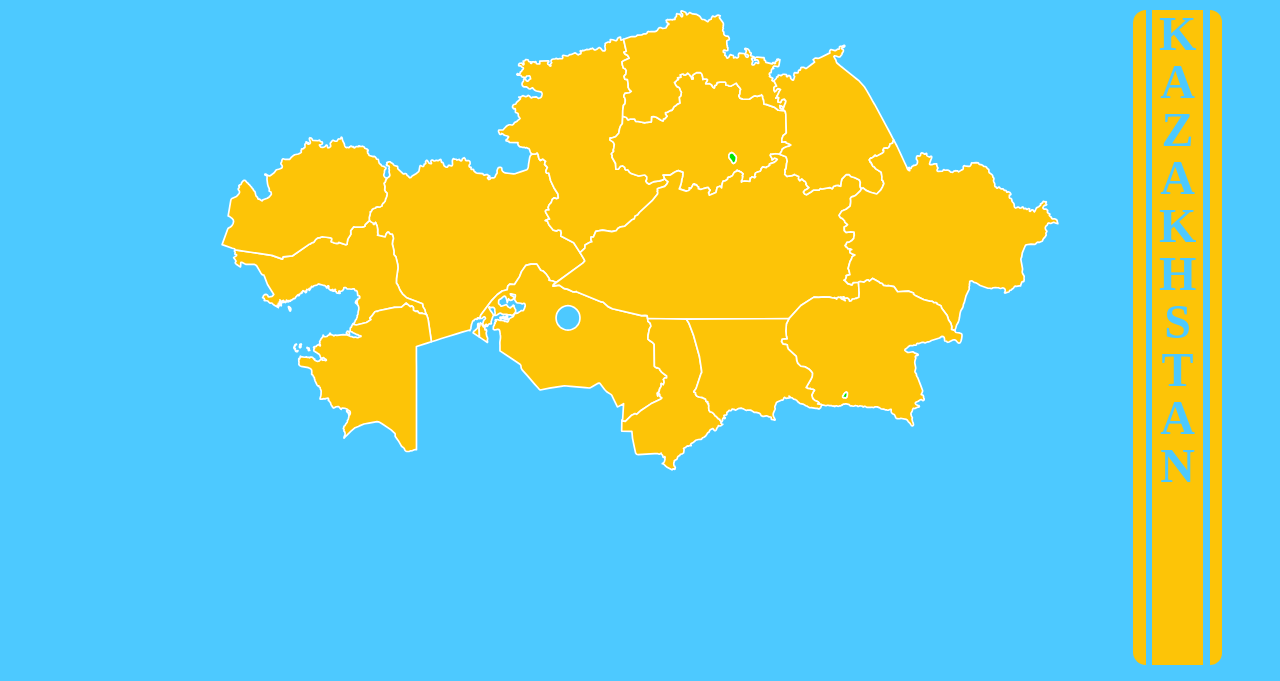
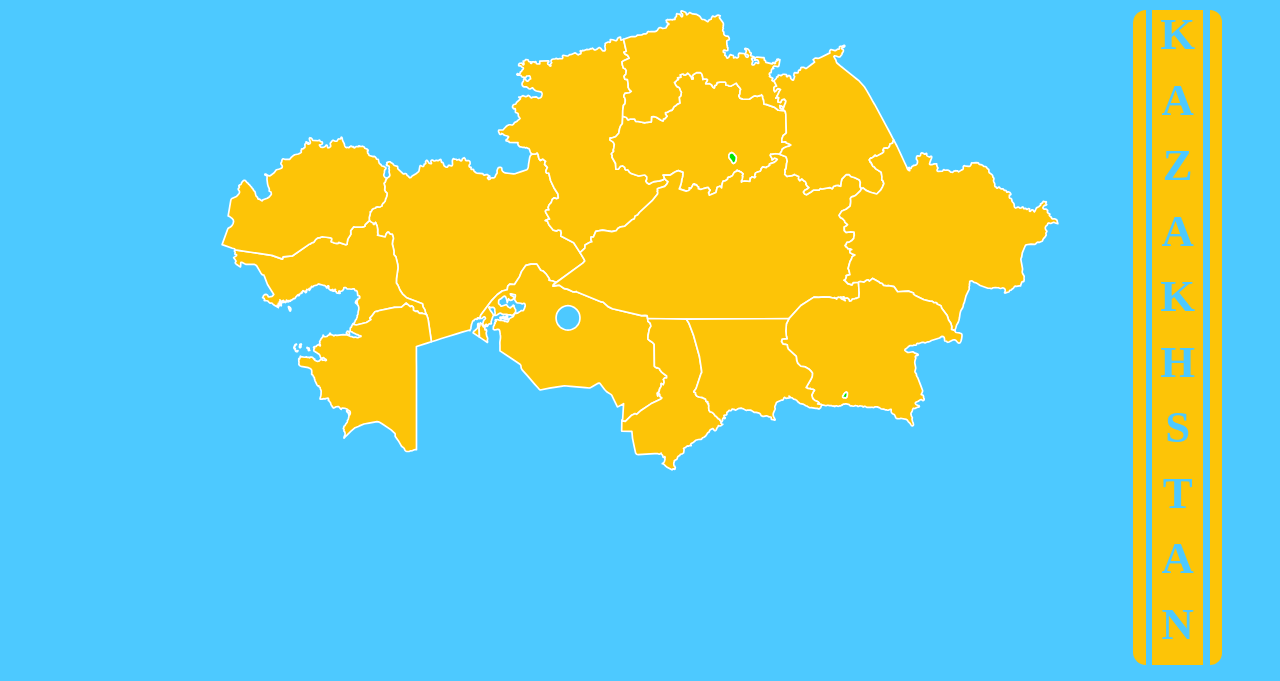
Before and after one commit to SedikitMods/Kazakhstan, a plain HTML site: page index.html in a window 1280 px wide. Shown: the part 119-800 px from the top of the page. Drawn offline with nearby package versions, Linux system fonts and the light colour scheme.

Commit message:
Add files via upload

```diff
--- a/css/main.css
+++ b/css/main.css
@@ -83,13 +83,13 @@ body {
       padding-top: 10px;
       text-shadow: 2px 2px 2px #fdc407; }
     #header .header__top .header__top__menu {
-      padding-top: 15px;
+      padding-top: 18px;
       text-align: right; }
       #header .header__top .header__top__menu ul > li {
         display: inline-block;
         margin-right: 35px; }
         #header .header__top .header__top__menu ul > li > a {
-          font-size: 20px;
+          font-size: 21px;
           font-weight: bold;
           text-decoration: none;
           color: black; }
@@ -153,13 +153,12 @@ body {
   display: none;
   background-color: black;
   border-radius: 15px;
-  /*font-weight: bold;*/
   color: #fdc407;
   position: absolute;
   padding: 20px;
   box-sizing: border-box;
-  width: 200px;
-  height: 400px;
+  width: 16%;
+  height: 60%;
   box-shadow: 0 0 12px 4px #fdc407;
   left: 10px;
   bottom: calc(50% - 250px);
@@ -175,14 +174,26 @@ body {
 }
 
 .ornament2 {
+  display: -webkit-flex;
+  -webkit-flex-direction: column;
+  display: flex;
+  justify-content: center;
+  flex-direction: column;
   background-color: #fdc407;
   position: absolute;
   width: 4%;
   height: calc(100% - 145px);
   left: 90%;
-  text-align: center;
   color: #4DC9FF;
   line-height: 300%;
+  align-items: center;
+  align-content: center;
+}
+
+.ornament-content {
+  height: 10%;
+  font-size: calc(3.5vw);
+  font-weight: bold;
 }
 
 .ornament3 {
--- a/index.html
+++ b/index.html
@@ -3,6 +3,7 @@
 <head>
     <meta charset='utf-8'>
     <title>Охаё</title>
+    <link rel="shortcut icon" href="src/icon/logo.ico">
     <link rel="stylesheet" href="css/main.css">
 </head>
 <body>
@@ -16,7 +17,9 @@
 	        <h1>Казахстан</h1>
 	      </div>
 	  	</div>
-	  	<div class="header__top__main"><h2>Литературные нарративы</h2></div>
+	  	<div class="header__top__main">
+	  		<h2>Литературные нарративы</h2>
+	  	</div>
       <nav class="header__top__menu">
         <ul>
           <li><a href="#">Главная</a></li>
@@ -45,38 +48,16 @@
 	<div class="ornament">
 		<div class="ornament1"></div>
 		<div class="ornament2">
-			<ul>
-				<li>
-					<h1>K</h1>
-				</li>
-				<li>
-					<h1>A</h1>
-				</li>
-				<li>
-					<h1>Z</h1>
-				</li>
-				<li>
-					<h1>A</h1>
-				</li>
-				<li>
-					<h1>K</h1>
-				</li>
-				<li>
-					<h1>H</h1>
-				</li>
-				<li>
-					<h1>S</h1>
-				</li>
-				<li>
-					<h1>T</h1>
-				</li>
-				<li>
-					<h1>A</h1>
-				</li>
-				<li>
-					<h1>N</h1>
-				</li>
-			</ul>
+			<div class="ornament-content">K</div>
+			<div class="ornament-content">A</div>
+			<div class="ornament-content">Z</div>
+			<div class="ornament-content">A</div>
+			<div class="ornament-content">K</div>
+			<div class="ornament-content">H</div>
+			<div class="ornament-content">S</div>
+			<div class="ornament-content">T</div>
+			<div class="ornament-content">A</div>
+			<div class="ornament-content">N</div>
 		</div>
 		<div class="ornament3"></div>
 	</div>
```
Also changed, not shown: src/icon/logo.ico (added).
